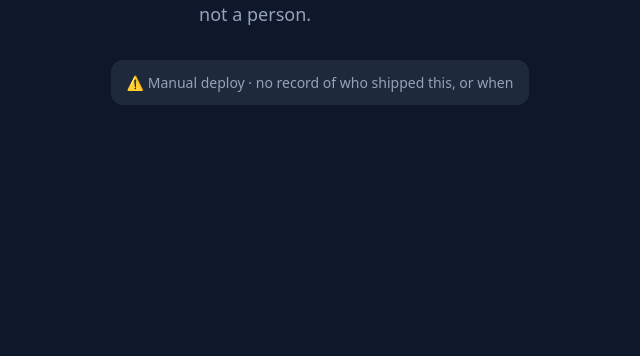
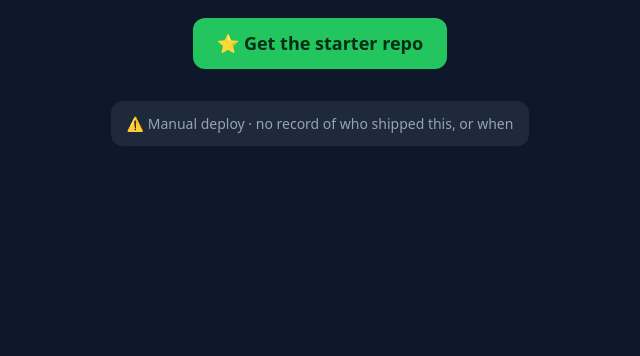
Before and after one commit to venketraj/kls-cicd-demo, a website: page site/index.html in a window 1280 px wide. Shown: the part 444-800 px from the top of the page, without its empty margins (320-960 px from the left). Drawn offline with Linux system fonts and the light colour scheme; no server answers.

Commit message:
REQ-001: add call-to-action button

```diff
--- a/site/content.json
+++ b/site/content.json
@@ -1,5 +1,7 @@
 {
   "emoji": "👋",
   "headline": "CI/CD is magic",
-  "subtitle": "This page is deployed by a pipeline, not a person."
+  "subtitle": "This page is deployed by a pipeline, not a person.",
+  "ctaText": "⭐ Get the starter repo",
+  "ctaUrl": "https://github.com/venketraj/kls-cicd-demo"
 }
--- a/site/index.html
+++ b/site/index.html
@@ -15,6 +15,11 @@
     #emoji { font-size: 72px; line-height: 1; }
     h1 { font-size: clamp(32px, 9vw, 64px); line-height: 1.1; margin: 16px 0 8px; overflow-wrap: anywhere; }
     #subtitle { color: var(--muted); font-size: 18px; margin: 0 0 32px; max-width: 32ch; }
+    #cta {
+      display: inline-flex; align-items: center; min-height: 48px; padding: 12px 24px; margin: 0 0 32px;
+      border-radius: 12px; background: var(--ok); color: #052e16; font-weight: 700; font-size: 18px; text-decoration: none;
+    }
+    #cta[hidden] { display: none; }
     #version {
       background: var(--card); border-radius: 12px; padding: 12px 16px; font-size: 14px; color: var(--muted); max-width: 100%;
     }
@@ -40,6 +45,7 @@
     <div id="emoji">⏳</div>
     <h1 id="headline">Loading…</h1>
     <p id="subtitle"></p>
+    <a id="cta" target="_blank" rel="noopener" hidden></a>
   </main>
   <div id="version"></div>
 
@@ -74,6 +80,9 @@
         $('emoji').textContent = content.emoji || '';
         $('headline').textContent = content.headline;
         $('subtitle').textContent = content.subtitle || '';
+        $('cta').textContent = content.ctaText || '';
+        $('cta').href = content.ctaUrl || '';
+        $('cta').hidden = !(content.ctaText && content.ctaUrl);
       } catch (err) {
         document.body.classList.add('broken');
         $('emoji').textContent = '💥';
```
Also changed, not shown: test/site.test.js (+16 -0 lines).
